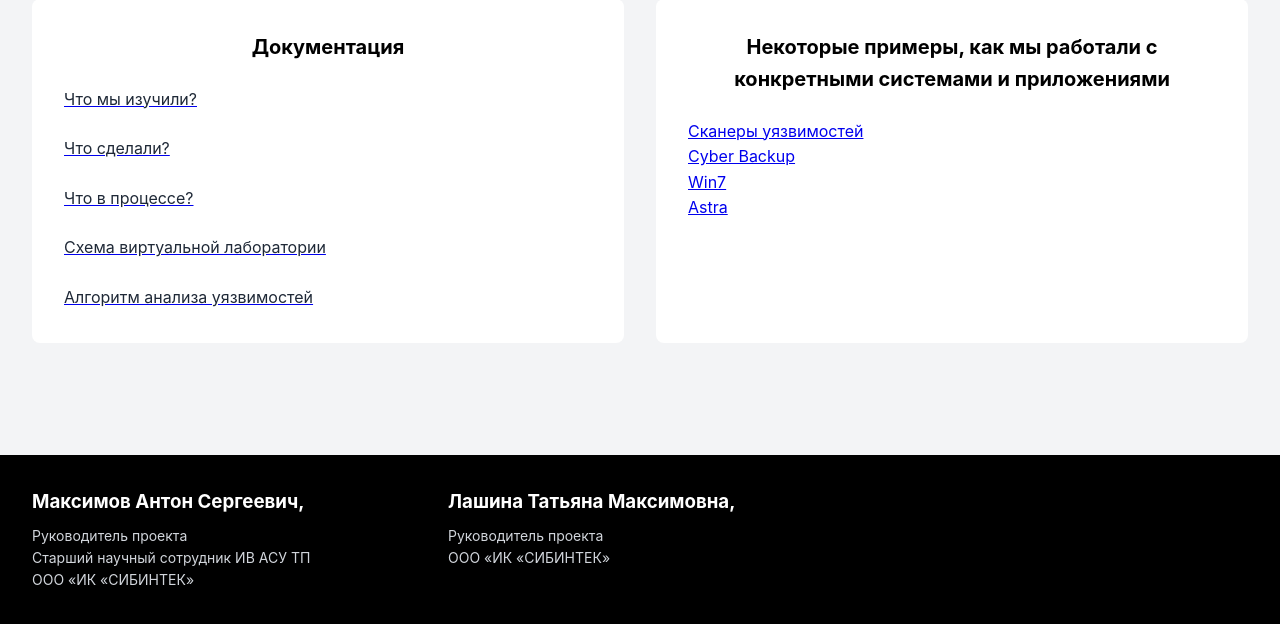
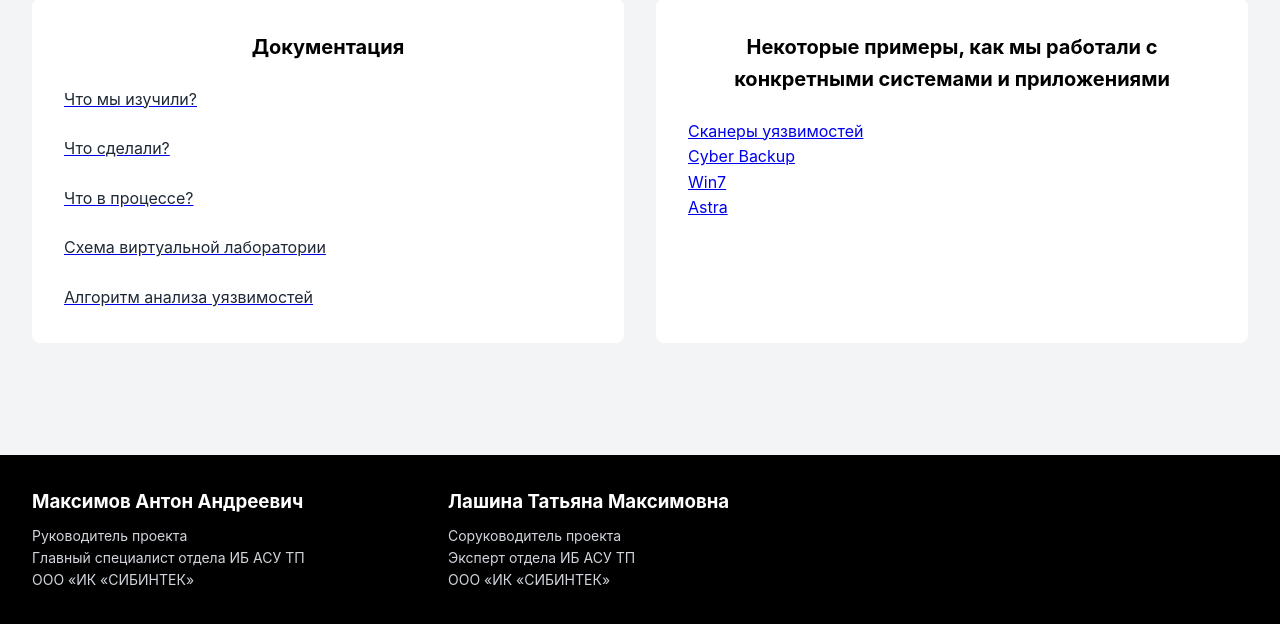
Before and after one commit to k0rfagen/Sibintek_site, a Django app: page / in a window 1280 px wide. Shown: the part 1115-1739 px from the top of the page. Run offline with Django 5.2, Linux system fonts and the light colour scheme.

Commit message:
чето поправил

```diff
--- a/templates/documentation/2.html
+++ b/templates/documentation/2.html
@@ -39,9 +39,6 @@
       transition: background-color 0.3s ease;
     }
 
-    .accordion:hover {
-      background-color: #2980b9;
-    }
 
     .panel {
       display: none;
@@ -95,7 +92,7 @@
     <ul>
       <li><strong>Wireshark:</strong> анализ сетевого трафика.</li>
       <li><strong>nmap:</strong> сканирование сети.</li>
-      <li><strong>Использовали:</strong> ScanOval, ScamSAS, OpenSAS.</li>
+      <li><strong>Использовали:</strong> ScanOval, FlanSCAM, OpenVAS.</li>
     </ul>
   </div>
 </div>
--- a/templates/documentation/alg.html
+++ b/templates/documentation/alg.html
@@ -36,7 +36,7 @@
     }
 
     img {
-      width: 50%;
+      width: 100%;
       height: auto;
       border-radius: 10px;
       object-fit: contain;
--- a/templates/index.html
+++ b/templates/index.html
@@ -195,17 +195,18 @@
     <footer class="footer">
         <div class="footer-content">
             <div class="footer-column">
-                <h3>Максимов Антон Сергеевич,</h3>
+                <h3>Максимов Антон Андреевич</h3>
                 <p>
                     Руководитель проекта<br>
-                    Старший научный сотрудник ИВ АСУ ТП<br>
+                    Главный специалист отдела ИБ АСУ ТП<br>
                     ООО «ИК «СИБИНТЕК»
                 </p>
             </div>
             <div class="footer-column">
-                <h3>Лашина Татьяна Максимовна,</h3>
+                <h3>Лашина Татьяна Максимовна</h3>
                 <p>
-                    Руководитель проекта<br>
+                    Соруководитель проекта <br>
+                    Эксперт отдела ИБ АСУ ТП<br>
                     ООО «ИК «СИБИНТЕК»
                 </p>
             </div>
```
